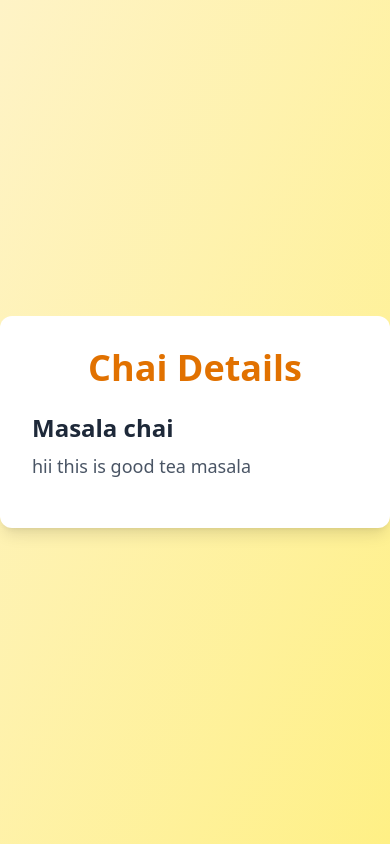
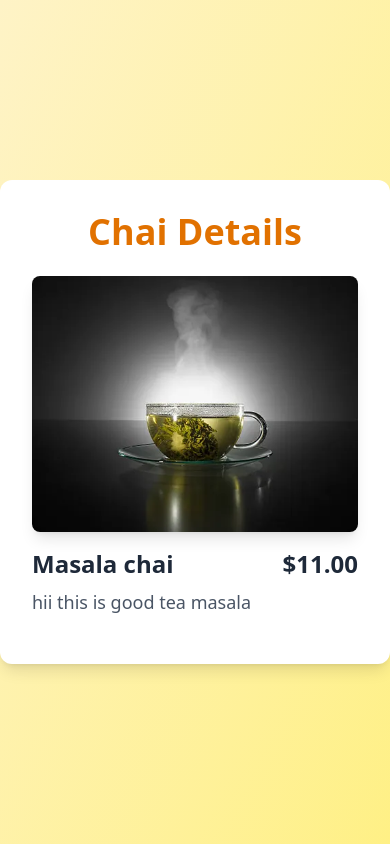
Before and after one commit to Arvindkr123/14_django_chai_aur_code, a Django app: page /chai/3 in a window 390 px wide. Shown: the part 24-868 px from the top of the page. Run offline with Django 5.2, Linux system fonts and the light colour scheme; data comes from the database, SQL or seed files in the repository; style sheets or scripts are compiled from the project's sources; some libraries are stand-ins or nearby versions.

Commit message:
Update chai details template and styles for improved layout and responsiveness

```diff
--- a/chaiDjango/chai/templates/chai/chai_details.html
+++ b/chaiDjango/chai/templates/chai/chai_details.html
@@ -8,10 +8,13 @@
     <div class="bg-white rounded-xl shadow-lg p-8 max-w-md w-full">
       <h1 class="text-4xl font-bold text-amber-600 mb-6 text-center">Chai Details</h1>
       <div class="mb-4">
-        <h2 class="text-2xl font-semibold text-gray-800 mb-2">{{ chai.name }}</h2>
+        <img class="rounded-lg shadow-lg w-full h-64 object-cover mb-4" src="{{ chai.image.url }}" alt="{{ chai.name }}">
+        <div class="flex justify-between mb-2">
+          <h2 class="text-2xl font-semibold text-gray-800">{{ chai.name }}</h2>
+          <h2 class="text-2xl font-semibold text-gray-800">${{ chai.price }}</h2>
+        </div>
         <p class="text-gray-600 text-lg">{{ chai.description }}</p>
       </div>
-
     </div>
   </div>
 {% endblock  %}
--- a/chaiDjango/theme/static/css/dist/styles.css
+++ b/chaiDjango/theme/static/css/dist/styles.css
@@ -256,6 +256,9 @@
   .inline-block {
     display: inline-block;
   }
+  .h-64 {
+    height: calc(var(--spacing) * 64);
+  }
   .h-\[300px\] {
     height: 300px;
   }
@@ -285,6 +288,9 @@
   }
   .items-center {
     align-items: center;
+  }
+  .justify-between {
+    justify-content: space-between;
   }
   .justify-center {
     justify-content: center;
@@ -336,6 +342,9 @@
   }
   .object-contain {
     object-fit: contain;
+  }
+  .object-cover {
+    object-fit: cover;
   }
   .p-3 {
     padding: calc(var(--spacing) * 3);
```
